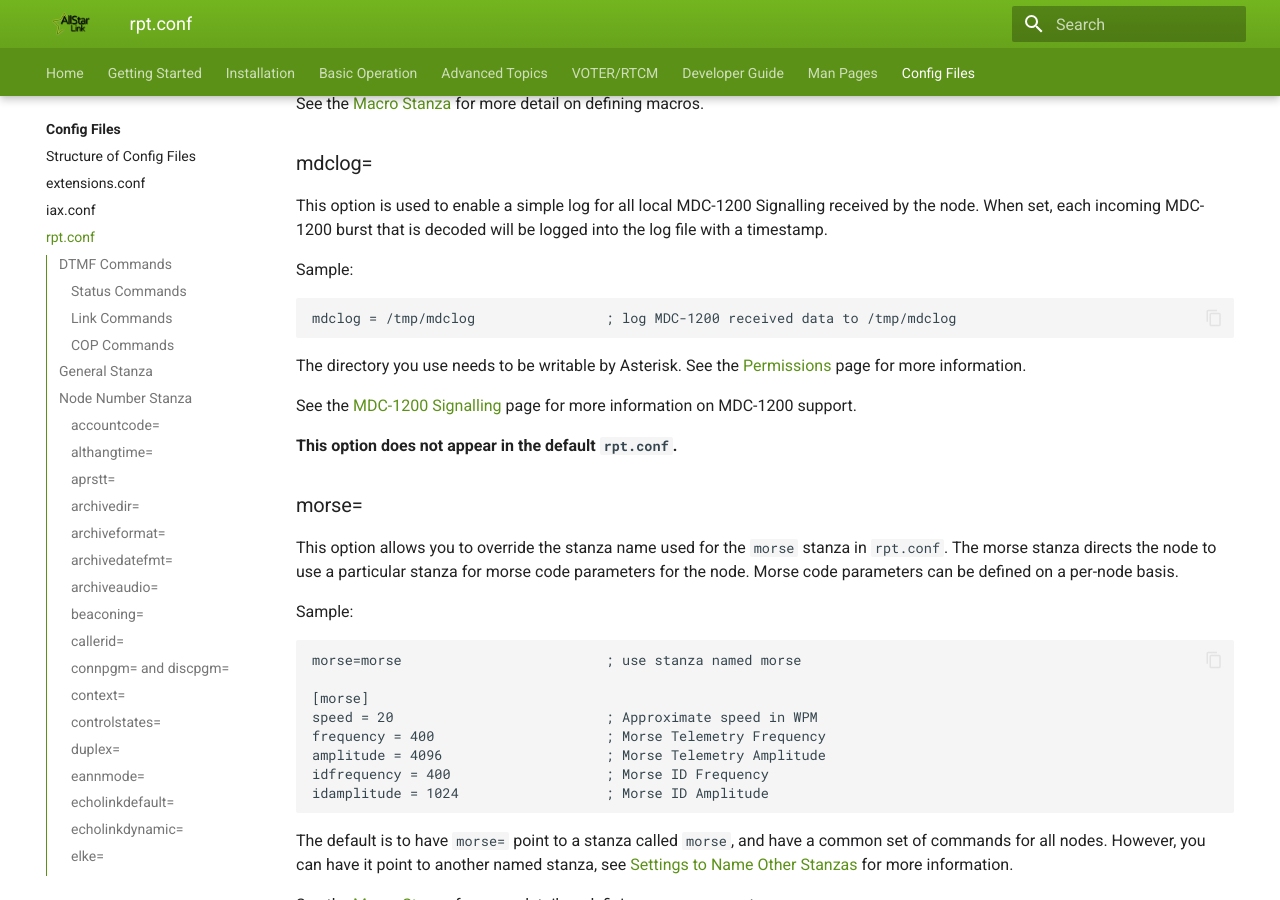
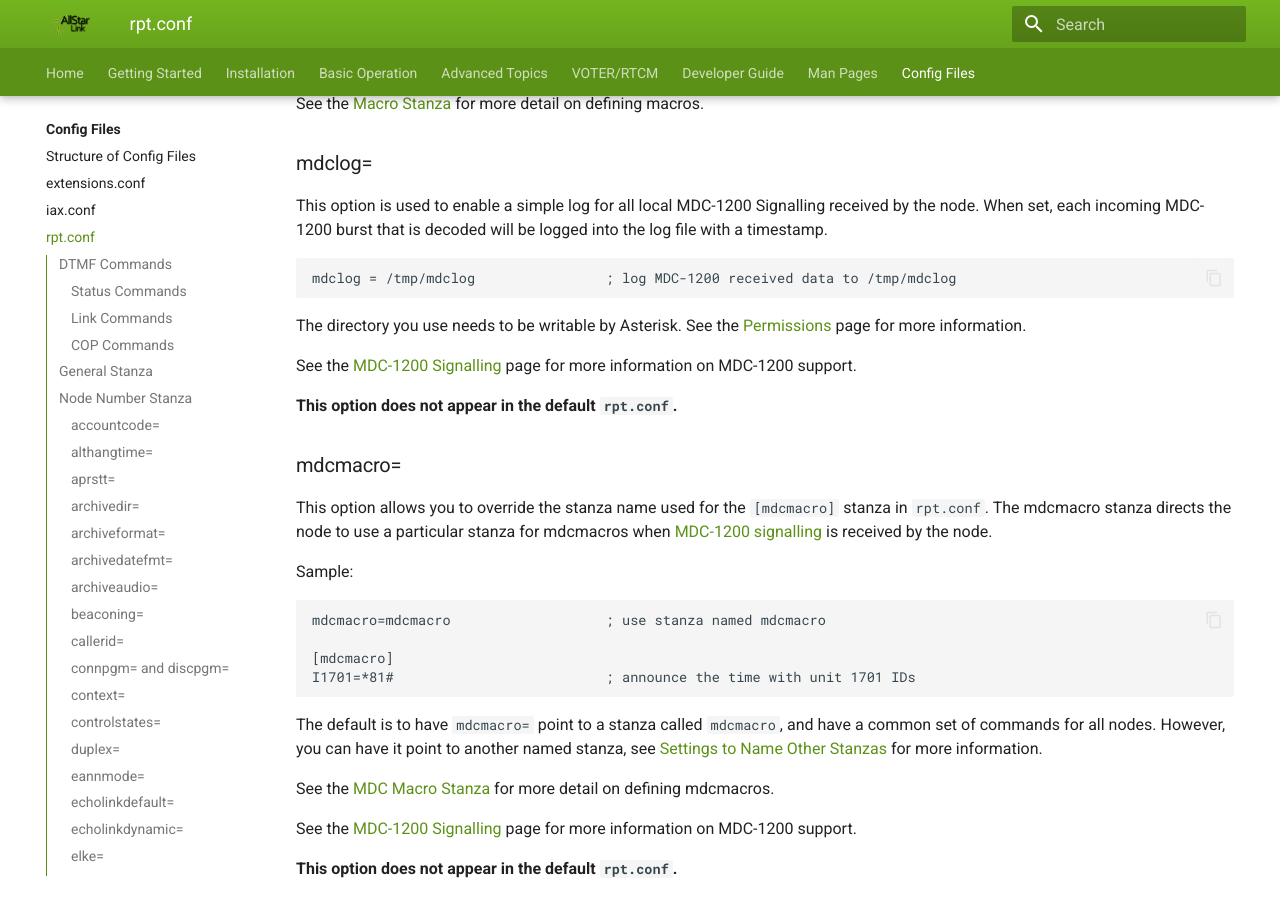
Before and after one commit to AllStarLink/ASL3-Manual, an MkDocs documentation site: the page built from docs/config/rpt_conf.md, in a window 1280 px wide and 900 px high, scrolled down 20762 px. Built offline with MkDocs 1.6.1 and Material for MkDocs 9.7.7, drawn with Linux system fonts in a browser that asks for light colours; some of the changed text lies outside the part shown.

Commit message:
Documment the mdcmacro stanza. (#169)

````diff
--- a/docs/config/rpt_conf.md
+++ b/docs/config/rpt_conf.md
@@ -754,13 +754,32 @@ See the [Macro Stanza](#macro-stanza) for more detail on defining macros.
 ### mdclog=
 This option is used to enable a simple log for all local MDC-1200 Signalling received by the node. When set, each incoming MDC-1200 burst that is decoded will be logged into the log file with a timestamp.
 
-Sample:
-
 ```
 mdclog = /tmp/mdclog                ; log MDC-1200 received data to /tmp/mdclog
 ```
 
 The directory you use needs to be writable by Asterisk. See the [Permissions](../adv-topics/permissions.md) page for more information.
+
+See the [MDC-1200 Signalling](../adv-topics/mdc1200.md) page for more information on MDC-1200 support.
+
+**This option does not appear in the default `rpt.conf`.**
+
+### mdcmacro=
+This option allows you to override the stanza name used for the `[mdcmacro]` stanza in `rpt.conf`. The mdcmacro stanza directs the node to use a particular stanza for mdcmacros when [MDC-1200 signalling](../adv-topics/mdc1200.md) is received by the node.
+
+Sample:
+
+```
+
+mdcmacro=mdcmacro                   ; use stanza named mdcmacro
+
+[mdcmacro]
+I1701=*81#                          ; announce the time with unit 1701 IDs
+```
+
+The default is to have `mdcmacro=` point to a stanza called `mdcmacro`, and have a common set of commands for all nodes. However, you can have it point to another named stanza, see [Settings to Name Other Stanzas](./config-structure.md#settings-to-name-other-stanzas) for more information.
+
+See the [MDC Macro Stanza](#mdc-macro-stanza) for more detail on defining mdcmacros.
 
 See the [MDC-1200 Signalling](../adv-topics/mdc1200.md) page for more information on MDC-1200 support.
 
@@ -1466,6 +1485,20 @@ macro=macro                         ; use stanza named macros
 
 See the [Macro](../adv-topics/macros.md) page for more information on macros.
 
+## MDC Macro Stanza
+The `[mdcmacro]` stanza is a named stanza pointed to by the [`mdcmacro=`](#mdcmacro) option. Mdcmacros are actions to carry out when [MDC-1200 signalling](../adv-topics/mdc1200.md) is received.
+
+Sample:
+
+```
+mdcmacro=mdcmacro                   ; use stanza named mdcmacro
+
+[mdcmacro]
+I1701=*81#                          ; announce the time with unit 1701 IDs
+```
+
+See the [MDC-1200 Signalling](../adv-topics/mdc1200.md) page for more information.
+
 ## Morse Stanza
 The `[morse]` stanza is a named stanza pointed to by the [`morse=](#morse) option.
 
````
